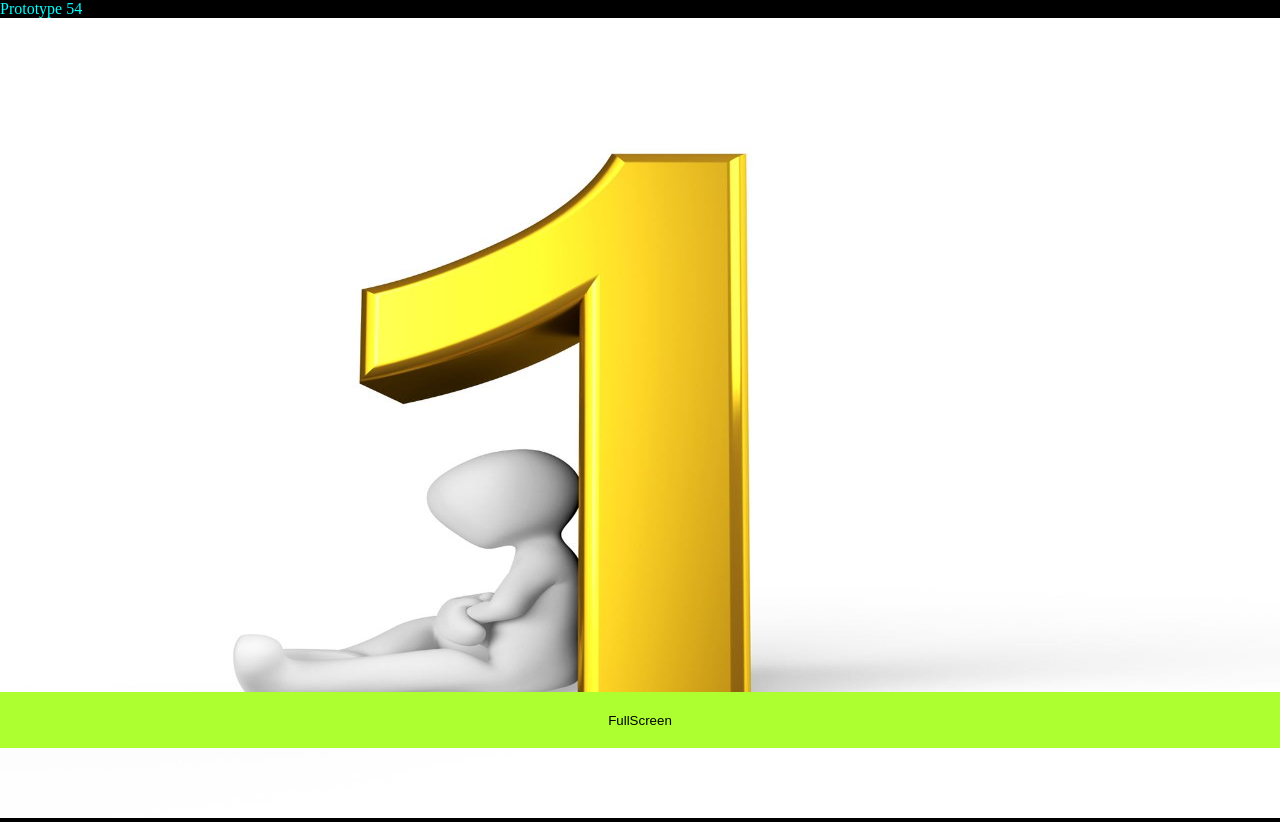
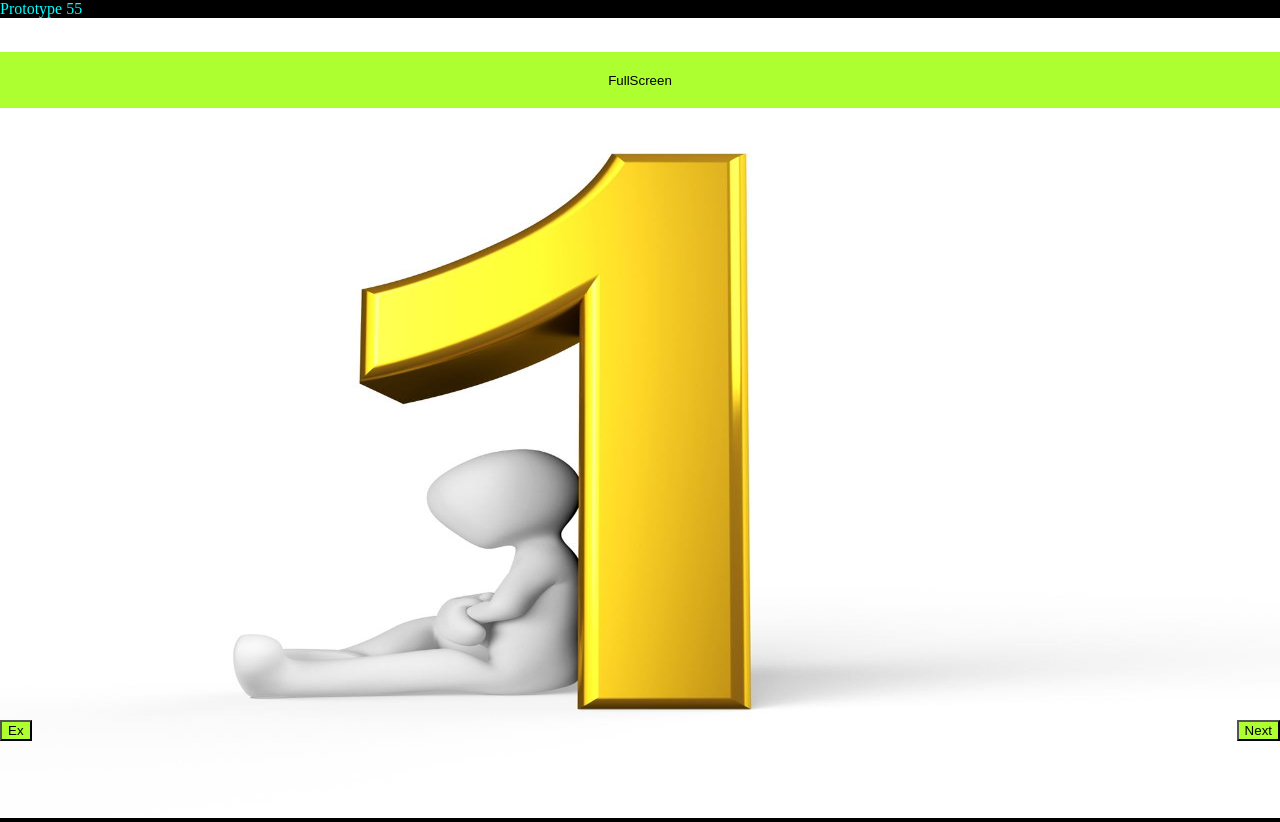
Before and after one commit to Antipoop/PROJECT_SNOW, a plain HTML site: page index.html in a window 1280 px wide. Drawn offline with Linux system fonts and the light colour scheme.

Commit message:
Update index.html

```diff
--- a/index.html
+++ b/index.html
@@ -7,7 +7,7 @@
     <audio id="office" src="media/office.mp3" loop></audio>
     <audio id="corridor" src="media/corridor.mp3" loop></audio>
     <audio id="parking" src="media/parking.mp3" loop></audio>
-    <p>Prototype 54</p>
+    <p>Prototype 55</p>
     <div id="view">
       <img id="image" src="prototype/1.jpg">
 
@@ -118,7 +118,7 @@
       width: 100%;
       height: 7vh;
       position: fixed;
-      top: 90%;
+      top: 10%;
       left: 50%;
       transform: translate(-50%, -50%);
       -ms-transform: translate(-50%, -50%);
```
